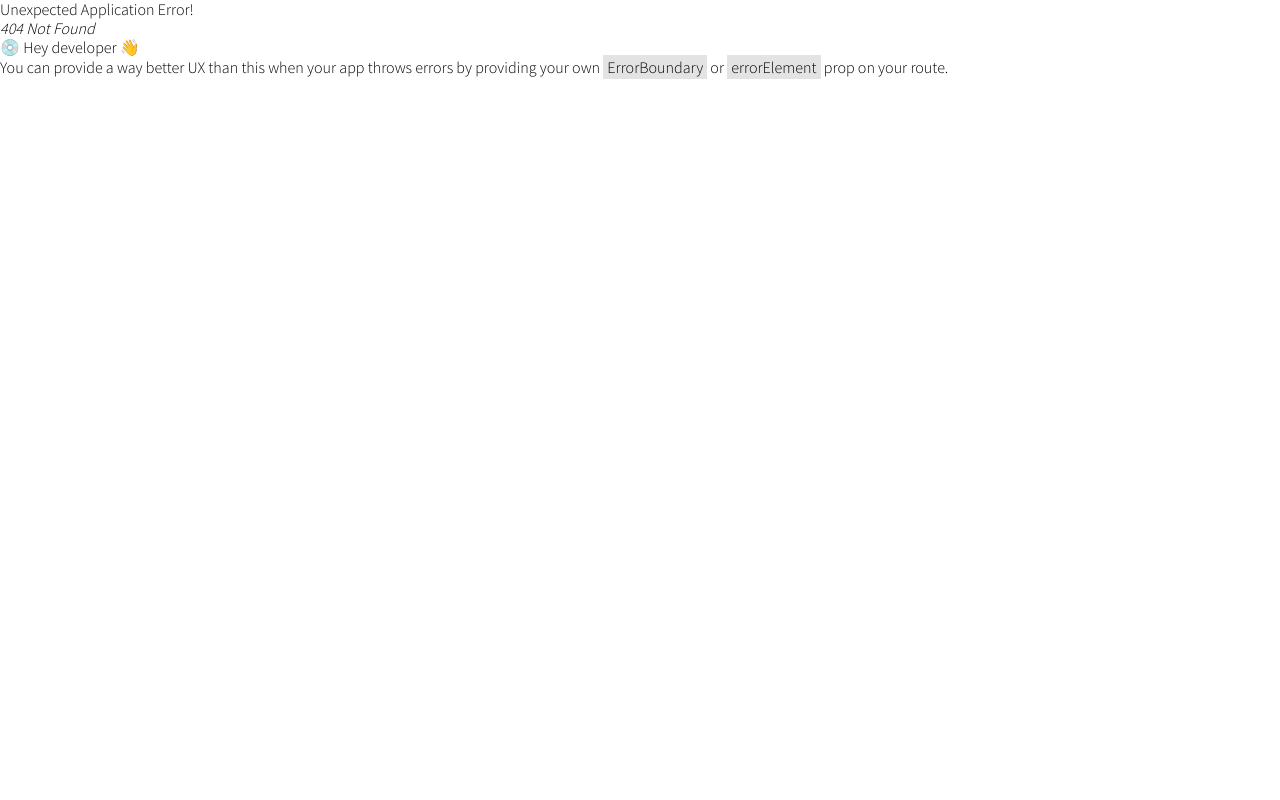
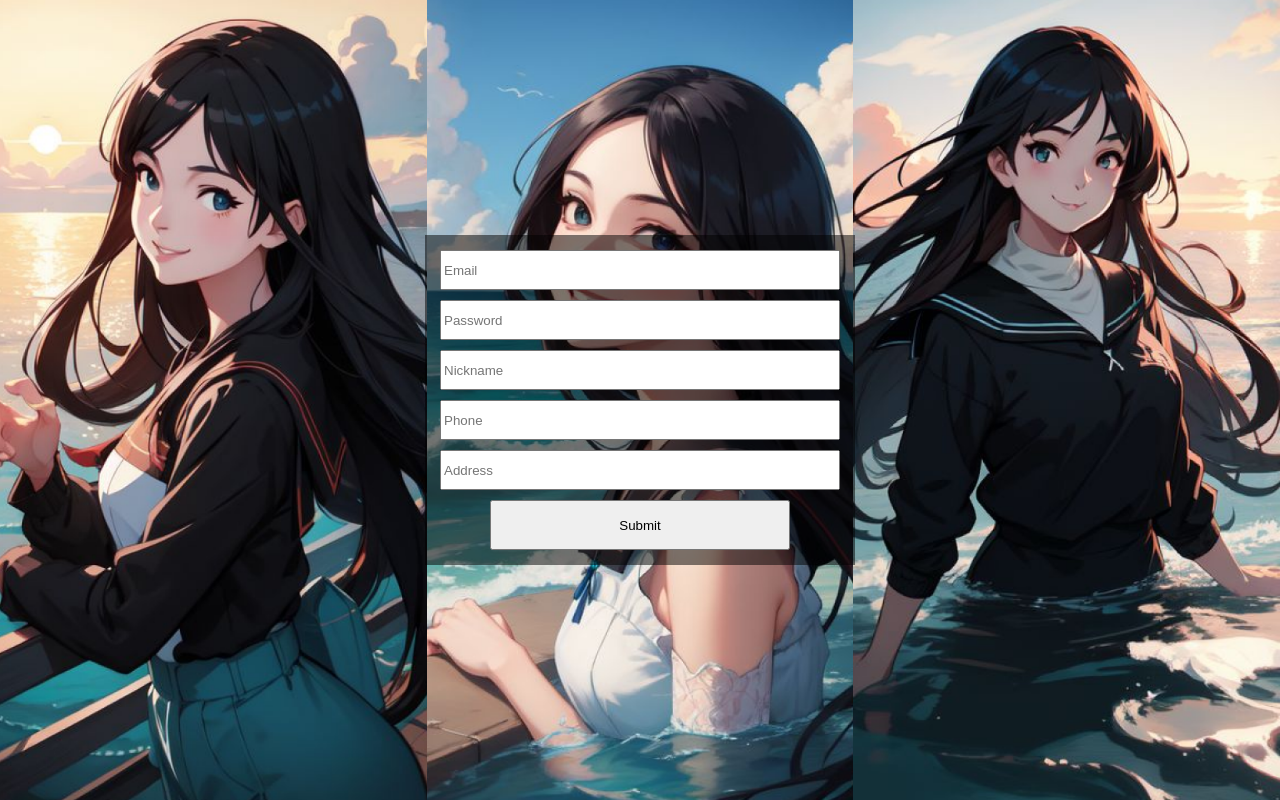
Before and after one commit to bagle-ggul/Bagel-Frontend, a React (Create React App) app: page /signup in a window 1280 px wide. Before the commit this address had no page. Built offline with nearby package versions, Linux system fonts and the light colour scheme.

Commit message:
feat:dataset;

```diff
--- /dev/null
+++ b/src/pages/Signup.jsx
@@ -0,0 +1,134 @@
+import { useState } from "react";
+import styled from "styled-components";
+import axios from "axios";
+
+const Wrapper = styled.div`
+  display: grid;
+  position: relative;
+  grid-template-columns: repeat(3, 1fr);
+  height: 100vh;
+  img {
+    width: 100%;
+    height: 100vh;
+    object-fit: cover;
+    object-position: center;
+  }
+`;
+
+const MainWrapper = styled.div`
+  z-index: 1;
+  display: flex;
+  flex-direction: column;
+  justify-content: center;
+  align-items: center;
+  position: absolute; /* Position it absolutely within the Wrapper */
+  top: 50%;
+  left: 50%;
+  transform: translate(-50%, -50%); /* Center the MainWrapper div */
+  color: white; /* Add text color for visibility, adjust as needed */
+  font-size: 3rem; /* Adjust font size as needed */
+  background: rgba(0, 0, 0, 0.5); /* 배경을 반투명하게 설정하여 가독성 향상 */
+  h1 {
+    font-size: 8rem;
+    font-weight: 500;
+  }
+  form {
+    display: flex;
+    flex-direction: column;
+    justify-content: center;
+    align-items: center;
+    padding: 15px;
+  }
+  input {
+    width: 400px;
+    height: 40px;
+    margin-bottom: 10px; /* Add some margin for better spacing */
+  }
+  .submitBtn {
+    width: 300px;
+    height: 50px;
+  }
+`;
+
+function Signup() {
+  const [email, setEmail] = useState("");
+  const [password, setPassword] = useState("");
+  const [nickname, setNickname] = useState("");
+  const [phone, setPhone] = useState("");
+  const [address, setAddress] = useState("");
+  const [latitude, setLatitude] = useState(0);
+  const [longitude, setLongitude] = useState(0);
+
+  const handleSubmit = async (event) => {
+    event.preventDefault();
+    const userData = {
+      email,
+      password,
+      nickname,
+      phone,
+      address,
+    };
+
+    try {
+      const response = await axios.post(
+        "https://api.she-is-newyork-bagle.co.kr/api/signup",
+        userData
+      );
+      console.log(response.data);
+      // Handle success (e.g., display a success message, redirect to another page, etc.)
+    } catch (error) {
+      console.error(error);
+      // Handle error (e.g., display an error message)
+    }
+  };
+
+  return (
+    <div>
+      <Wrapper>
+        <img src="/img/image1.png" alt="" />
+        <img src="/img/image2.png" alt="" />
+        <img src="/img/image3.png" alt="" />
+        <MainWrapper>
+          <form onSubmit={handleSubmit}>
+            <input
+              type="email"
+              placeholder="Email"
+              value={email}
+              onChange={(e) => setEmail(e.target.value)}
+            />
+            <input
+              type="password"
+              placeholder="Password"
+              value={password}
+              onChange={(e) => setPassword(e.target.value)}
+            />
+            <input
+              type="text"
+              placeholder="Nickname"
+              value={nickname}
+              onChange={(e) => setNickname(e.target.value)}
+            />
+            <input
+              type="text"
+              placeholder="Phone"
+              value={phone}
+              onChange={(e) => setPhone(e.target.value)}
+            />
+            <input
+              type="text"
+              placeholder="Address"
+              value={address}
+              onChange={(e) => setAddress(e.target.value)}
+            />
+
+            <button className="submitBtn" type="submit">
+              Submit
+            </button>
+          </form>
+        </MainWrapper>
+      </Wrapper>
+    </div>
+  );
+}
+
+export default Signup;
```
Also changed, not shown: src/Route.jsx (+10 -0 lines), src/components/Data1.jsx (added, +66 -0 lines), src/pages/Help.jsx (added).
